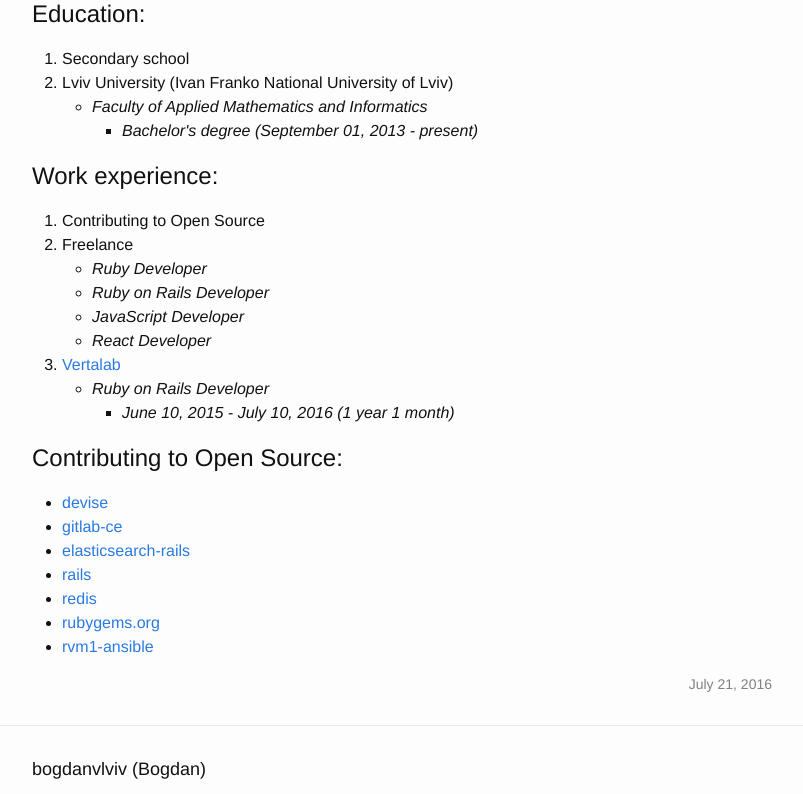
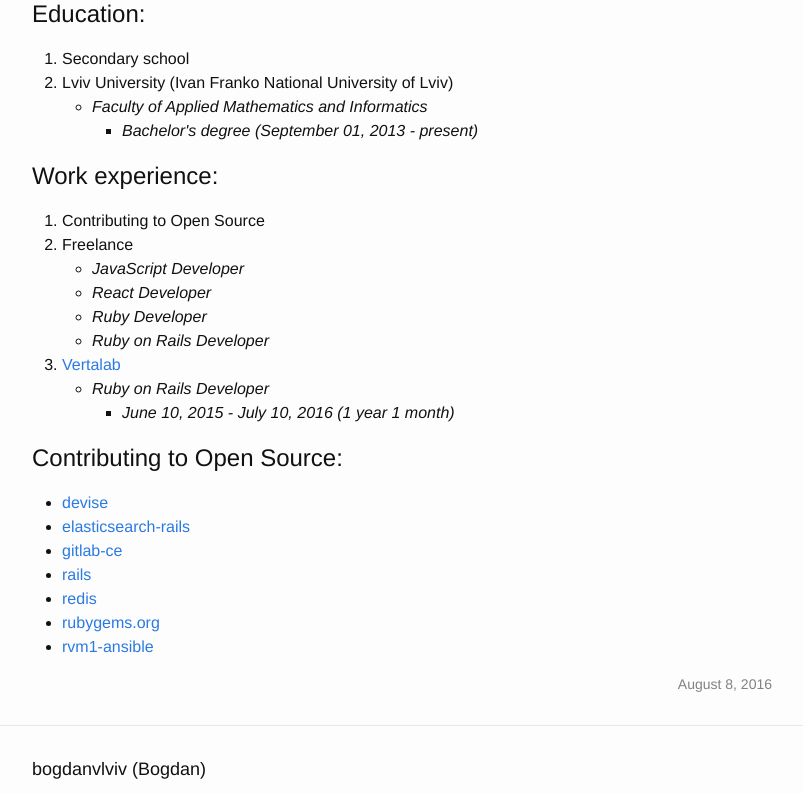
Before and after one commit to crowdpro3/bogdanvlviv.github.io, a Jekyll site: the page built from resume.html, in a window 1280 px wide and 900 px high, scrolled down 1875 px, cut to the strip 0-794 px from the top of the window. Shown: the whole strip, without its empty margins (238-1041 px from the left). Built offline with Jekyll 4.4.1, drawn with Linux system fonts in a browser that asks for light colours.

Commit message:
Reordered skills in resume.html

```diff
--- a/resume.html
+++ b/resume.html
@@ -25,9 +25,9 @@
     <li>
       Continuous Integration (CI)
       <ul>
-        <li>Travis CI</li>
         <li>CircleCI</li>
         <li>GitLab CI</li>
+        <li>Travis CI</li>
       </ul>
     </li>
     <li>
@@ -139,16 +139,16 @@
       Freelance
       <ul>
         <li>
+          JavaScript Developer
+        </li>
+        <li>
+          React Developer
+        </li>
+        <li>
           Ruby Developer
         </li>
         <li>
           Ruby on Rails Developer
-        </li>
-        <li>
-          JavaScript Developer
-        </li>
-        <li>
-          React Developer
         </li>
       </ul>
     </li>
@@ -168,13 +168,13 @@
   <h2 class="title">Contributing to Open Source:</h2>
   <ul class="open-source-details">
     <li><a href="https://github.com/plataformatec/devise/commits/master?author=bogdanvlviv" target="_blank">devise</a></li>
+    <li><a href="https://github.com/elastic/elasticsearch-rails/commits/master?author=bogdanvlviv" target="_blank">elasticsearch-rails</a></li>
     <li><a href="https://github.com/gitlabhq/gitlabhq/commits/master?author=bogdanvlviv" target="_blank">gitlab-ce</a></li>
-    <li><a href="https://github.com/elastic/elasticsearch-rails/commits/master?author=bogdanvlviv" target="_blank">elasticsearch-rails</a></li>
     <li><a href="https://github.com/rails/rails/commits/master?author=bogdanvlviv" target="_blank">rails</a></li>
     <li><a href="https://github.com/antirez/redis/commits/unstable?author=bogdanvlviv" target="_blank">redis</a></li>
     <li><a href="https://github.com/rubygems/rubygems.org/commits/master?author=bogdanvlviv" target="_blank">rubygems.org</a></li>
     <li><a href="https://github.com/rvm/rvm1-ansible/commits/master?author=bogdanvlviv" target="_blank">rvm1-ansible</a></li>
   </ul>
 
-  <span class="resume-meta" title="Updated at">July 21, 2016</span>
+  <span class="resume-meta" title="Updated at">August 8, 2016</span>
 </div>
```
